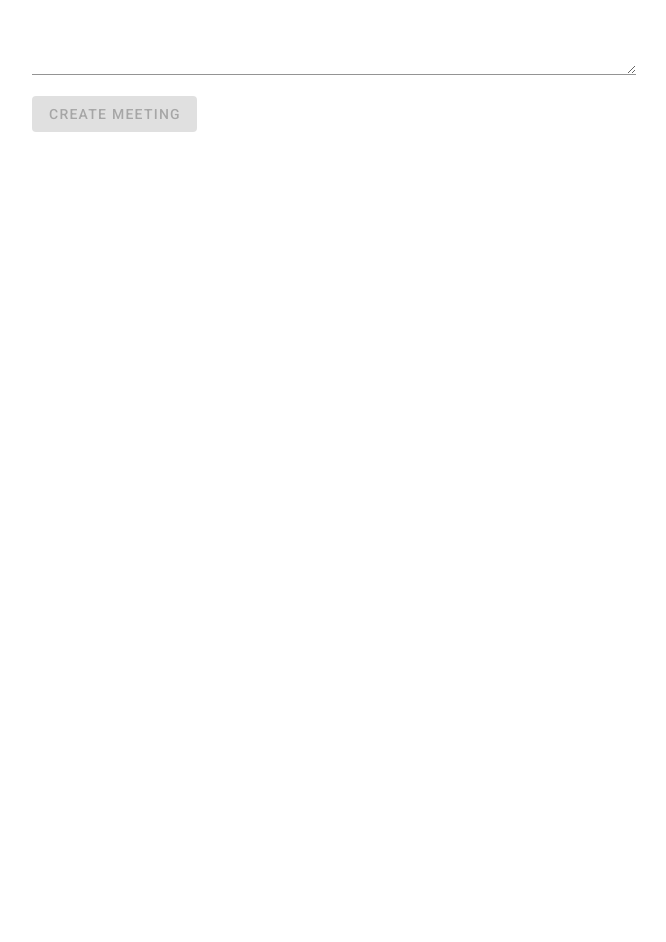
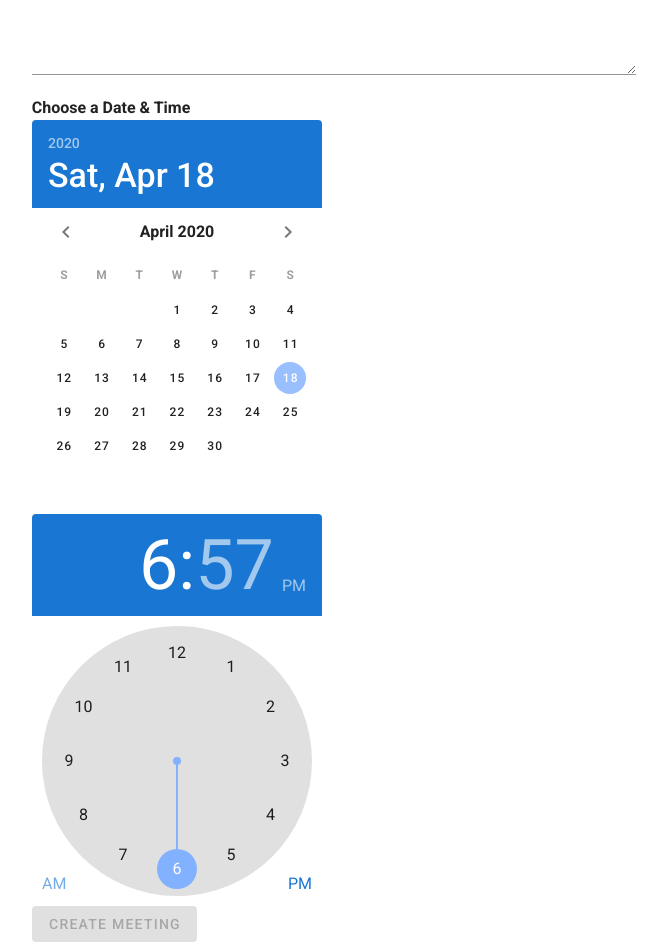
Before and after one commit to rafalked/repooo, a Vue app: page /createMeeting in a window 1280 px wide. Shown: the part 380-1322 px from the top of the page, without its empty margins (306-972 px from the left). Before the commit the page ends 800 px from the top, so only its background shows below. Built offline with nearby package versions, Linux system fonts and the light colour scheme.

Commit message:
calendar + watch added

```diff
--- a/package.json
+++ b/package.json
@@ -9,7 +9,10 @@
   },
   "dependencies": {
     "core-js": "^3.6.4",
+    "moment": "^2.24.0",
+    "save": "^2.4.0",
     "vue": "^2.6.11",
+    "vue-moment": "^4.1.0",
     "vue-router": "^3.1.6",
     "vuetify": "^2.2.11",
     "vuex": "^3.2.0"
--- a/src/components/Meetings/CreateMeeting.vue
+++ b/src/components/Meetings/CreateMeeting.vue
@@ -36,6 +36,21 @@
                     </v-layout>
                     <v-layout row>
                         <v-flex xs12 sm6 offset-sm3>
+                            <h4>Choose a Date & Time</h4>
+                        </v-flex>
+                    </v-layout>
+                    <v-layout row class="mb-4">
+                        <v-flex xs12 sm6 offset-sm3>
+                            <v-date-picker v-model="date"></v-date-picker>
+                        </v-flex>
+                    </v-layout>
+                    <v-layout row>
+                        <v-flex xs12 sm6 offset-sm3>
+                            <v-time-picker v-model="time"></v-time-picker>
+                        </v-flex>
+                    </v-layout>
+                    <v-layout row>
+                        <v-flex xs12 sm6 offset-sm3>
                             <v-btn :disabled="!formIsValid" type="submit">
                                 Create meeting
                             </v-btn>
@@ -47,6 +62,7 @@
     </v-container>
 </template>
 <script>
+    import moment from 'moment'
     export default{
         data (){
             return{
@@ -54,7 +70,14 @@
                 location:'',
                 imageUrl:'',
                 description:'',
+                date: new Date(),
+                time: new Date(),
             }
+        },
+        created: function () {
+            const dateTime = moment()
+            this.date = dateTime.format('YYYY-MM-DD')
+            this.time = dateTime.format('HH:mm')
         },
         computed: {
             formIsValid () {
@@ -62,8 +85,22 @@
                     this.location !== '' &&
                     this.imageUrl !== '' &&
                     this.description !== ''
+            },
+            submittableDateTime () {
+                const date = new Date(this.date)
+                if (typeof this.time === 'string'){
+                    const hours = this.time.match(/^(\d+)/)[1]
+                    const minutes = this.time.match(/:(\d+)/)[1]
+                    date.setHours(hours)
+                    date.setMinutes(minutes)}
+                    else {
+                    date.setHours(this.time.getHours())
+                    date.setMinutes(this.time.getMinutes())
+                     }
+                return date
             }
         },
+
         methods: {
             onCreateMeeting() {
                 if (!this.formIsValid){
@@ -74,7 +111,7 @@
                     location: this.location,
                     imageUrl: this.imageUrl,
                     description: this.description,
-                    date: new Date()
+                    date: this.submittableDateTime
                 }
                 this.$store.dispatch('createMeeting', meetingData)
                 this.$router.push('/meetings')
--- a/src/components/Meetings/Meeting.vue
+++ b/src/components/Meetings/Meeting.vue
@@ -13,7 +13,7 @@
                     </v-img>
 
                     <v-card-text class="text--primary">
-                        <div>{{meeting.date}}</div>
+                        <div>{{meeting.date | date}}</div>
                     </v-card-text>
 
                     <v-card-actions>
--- a/src/components/Meetings/Meetingg.vue
+++ b/src/components/Meetings/Meetingg.vue
@@ -13,8 +13,8 @@
                     >
                     </v-img>
                     <v-card-text>
-                        <div>{{meeting.date}}</div>
-                        <div>Tu będzie tekst opisujący spotkanie</div>
+                        <div>{{meeting.date | date}} - {{meeting.location}}</div>
+                        <div>{{meeting.description}}</div>
                     </v-card-text>
 
                     <v-card-actions>
--- /dev/null
+++ b/src/filter/date.js
@@ -0,0 +1,4 @@
+export default (value) => {
+    const date = new Date(value)
+    return date.toLocaleString(['en-US'], {month: 'short', day:'2-digit', year: 'numeric', hour: '2-digit', minute: '2-digit'})
+}
--- a/src/main.js
+++ b/src/main.js
@@ -3,8 +3,10 @@ import App from './App.vue'
 import vuetify from './plugins/vuetify';
 import router from './router'
 import {store} from './store'
+import DateFilter from './filter/date'
 
 Vue.config.productionTip = false
+Vue.filter('date', DateFilter)
 
 new Vue({
   vuetify,
--- a/src/store/index.js
+++ b/src/store/index.js
@@ -9,15 +9,24 @@ export const store = new Vuex.Store({
             {imageUrl: 'https://lovecoffee.pl/public/manager/images/blog/kawa-zapaorzna-przez-bariste.jpg',
                 id: 'SDd',
                 title: 'Caffe?',
-                date: '2020-04-26'},
+                date: new Date (),
+                location: 'Restaurant',
+                description: 'Latte lover',
+            },
             {imageUrl: 'https://www.wroclaw.pl/files/cmsdocuments/9069189/sport.jpg',
                 id: 'SDd1',
                 title: 'Sport?',
-                date: '2020-04-27'},
+                date: new Date (),
+                location: 'Football Pitch',
+                description: 'Lets Play',
+            },
             {imageUrl: 'https://assets.biggreenegg.eu/app/uploads/2018/06/28115815/topimage-pizza-special17-800x500.jpg',
                 id: 'SDd2',
                 title: 'Pizza?',
-                date: '2020-04-28'},
+                date: '2020-04-28',
+                location: new Date (),
+                description: 'Yummy',
+            },
         ],
         user: {
             id: 'ajsasjas12',
```
Also changed, not shown: 1 other file (tests, documents, lock files or other folders).
